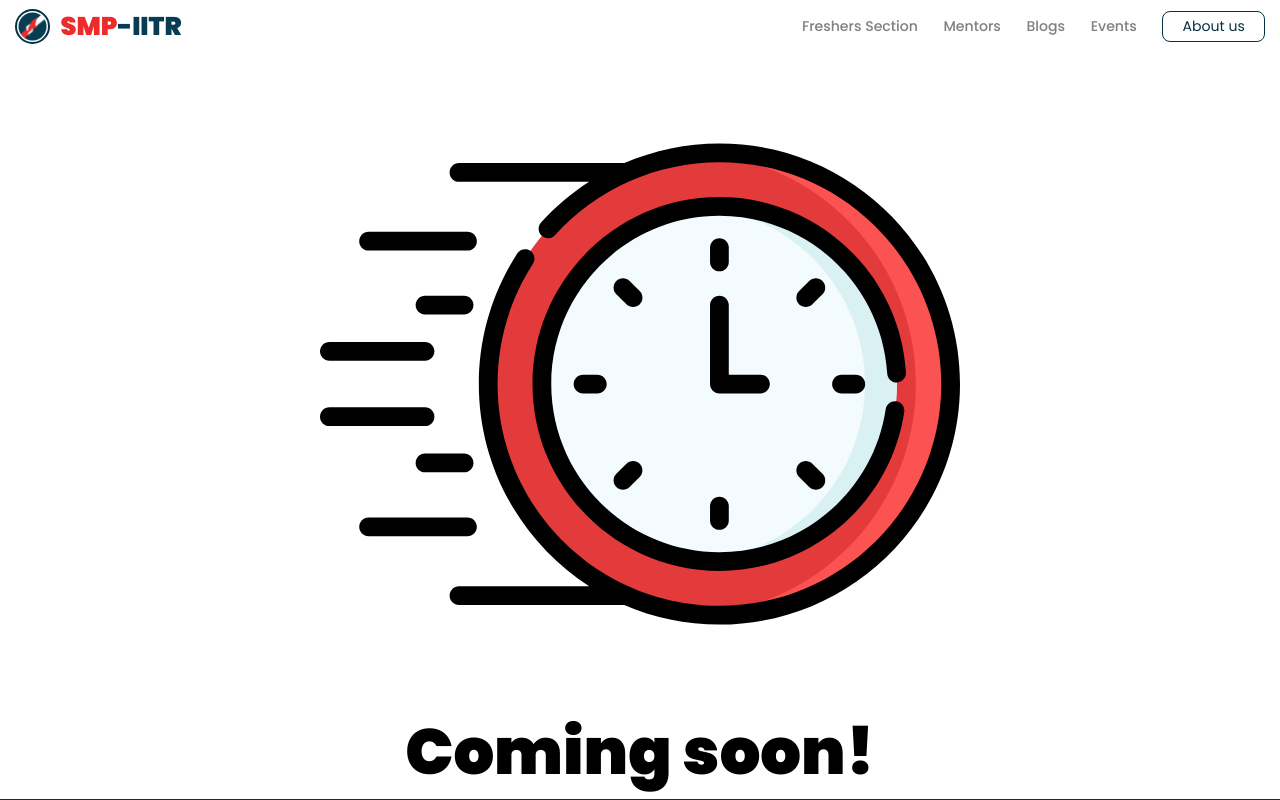
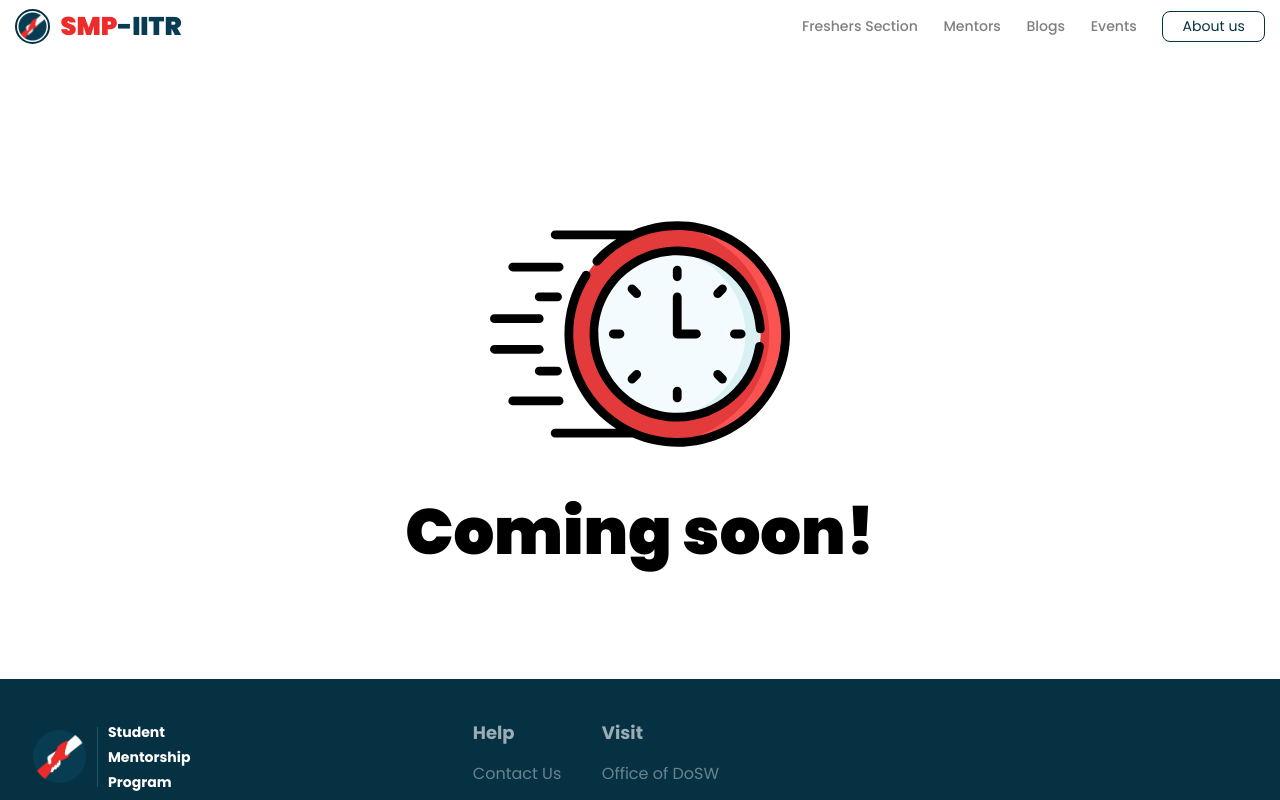
Before and after one commit to Student-Mentorship-Programme/smp-main, a Next.js app: page /coming-soon in a window 1280 px wide. Shown: the top 800 px of the page. Built offline with nearby package versions, Linux system fonts and the light colour scheme.

Commit message:
rectified the coming soon pg

```diff
--- a/src/_components/common/Footer/Footer.jsx
+++ b/src/_components/common/Footer/Footer.jsx
@@ -67,7 +67,7 @@ const Footer = () => {
             <div className={styles.footer_middle_content}>
               <div>Help</div>
               <Link href={gmailComposeLink} target="_blank"><span>Contact Us</span></Link>
-              <Link href="/coming-soon" target="_blank"><span>Become a Mentor</span></Link>
+              <Link href="/coming-soon" ><span>Become a Mentor</span></Link>
 
             </div>
             <div className={styles.footer_middle_content}>
--- a/src/_components/pages/ComingSoon/ComingSoon.module.css
+++ b/src/_components/pages/ComingSoon/ComingSoon.module.css
@@ -9,10 +9,13 @@
 .heroSection h1 {
   font-size: 5vw;
   font-weight: 900;
+  margin-bottom: 100px;
 }
 
 .heroSection img {
-  width: 50vw;
+  margin-top: 120px;
+
+  width: 300px;
   height: auto;
 }
 
@@ -28,6 +31,5 @@
   }
   .heroSection h1 {
     font-size: 8vw;
-    margin-bottom: 100px;
   }
 }
```
